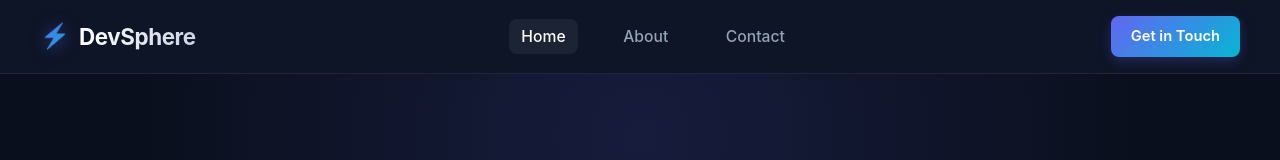
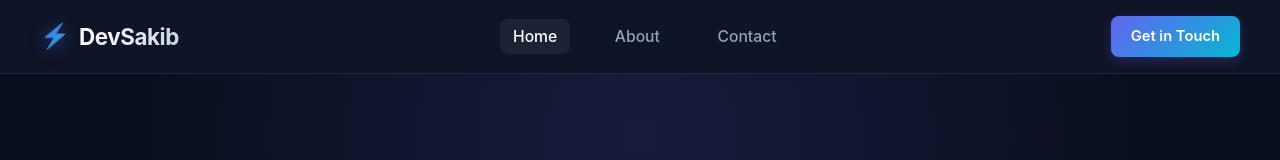
Before and after one commit to sakib69-web/Assignment-on-Module-14, a React (Vite) app: page / in a window 1280 px wide. Shown: the top 160 px of the page. Built offline with nearby package versions, Linux system fonts and the light colour scheme.

Commit message:
Changing the logo name

```diff
--- a/src/components/Footer.jsx
+++ b/src/components/Footer.jsx
@@ -10,7 +10,7 @@ function Footer() {
           <div className="footer-brand">
             <div className="brand-logo footer-logo">
               <span className="logo-icon">⚡</span>
-              <span className="logo-text">DevSphere</span>
+              <span className="logo-text">DevSakib</span>
             </div>
             <p className="footer-tagline">
               Crafting responsive, performant, and delightful web experiences with React JS and Vite.
@@ -55,7 +55,7 @@ function Footer() {
 
         <div className="footer-bottom">
           <p className="copyright-text">
-            &copy; {currentYear} DevSphere. All Rights Reserved.
+            &copy; {currentYear} DevSakib. All Rights Reserved.
           </p>
           <p className="footer-subtext">
             Designed & Developed with ❤️ for Ostad Module 14 Assignment.
--- a/src/components/Header.jsx
+++ b/src/components/Header.jsx
@@ -6,7 +6,7 @@ function Header() {
       <div className="header-container">
         <div className="brand-logo" id="site-logo">
           <span className="logo-icon">⚡</span>
-          <span className="logo-text">DevSphere</span>
+          <span className="logo-text">DevSakib</span>
         </div>
 
         <nav className="nav-menu" aria-label="Main Navigation">
```
